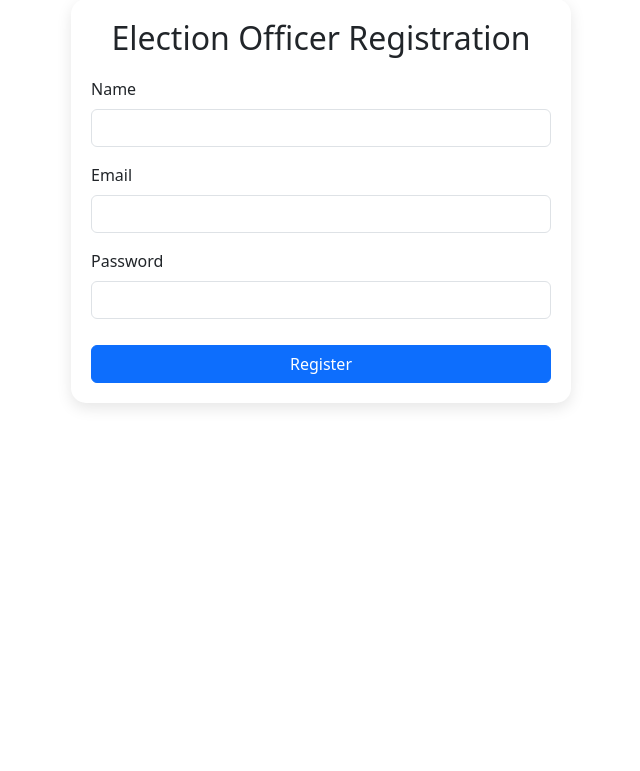
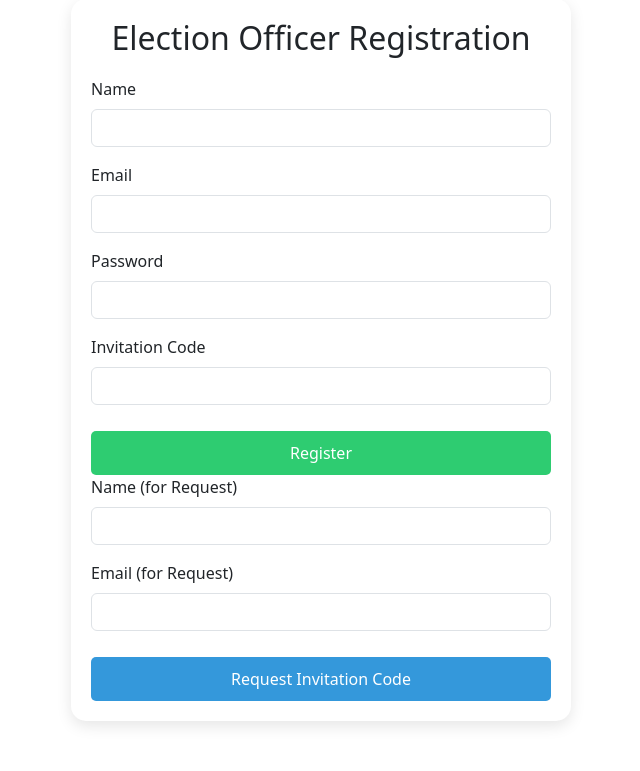
Before and after one commit to Natnaelwa7/evotingdeployment, a Flask app: page /eadmin/register in a window 1280 px wide. Shown: the part 51-822 px from the top of the page, without its empty margins (319-959 px from the left). Before the commit the page ends 459 px from the top, so only its background shows below. Run offline with Flask 3, Linux system fonts and the light colour scheme; some libraries are stand-ins or nearby versions.

Commit message:
Update eadmin_register.html

```diff
--- a/templates/eadmin_register.html
+++ b/templates/eadmin_register.html
@@ -12,6 +12,7 @@
     }
     h2 {
         margin-bottom: 20px;
+        text-align: center;
     }
     .alert {
         padding: 10px;
@@ -28,21 +29,56 @@
         color: #721c24;
         border: 1px solid #f5c6cb;
     }
+    .alert-warning {
+        background-color: #fff3cd;
+        color: #856404;
+        border: 1px solid #ffeeba;
+    }
     .btn-custom {
         width: 100%;
+        padding: 10px;
         margin-top: 10px;
+        background-color: #2ecc71;
+        color: white;
+        border: none;
+        border-radius: 5px;
+        cursor: pointer;
+        transition: 0.3s;
+    }
+    .btn-custom:hover {
+        background-color: #27ae60;
+    }
+    .btn-request {
+        width: 100%;
+        padding: 10px;
+        margin-top: 10px;
+        background-color: #3498db;
+        color: white;
+        border: none;
+        border-radius: 5px;
+        cursor: pointer;
+        transition: 0.3s;
+    }
+    .btn-request:hover {
+        background-color: #2980b9;
     }
 </style>
 
 <div class="container register-container">
-    <h2 class="text-center">Election Officer Registration</h2>
+    <h2>Election Officer Registration</h2>
 
     <!-- Flash Messages -->
-    {% for category, message in get_flashed_messages(with_categories=true) %}
-        <div class="alert {{ 'alert-' + category }}">{{ message }}</div>
-    {% endfor %}
+    {% with messages = get_flashed_messages(with_categories=true) %}
+        {% if messages %}
+            {% for category, message in messages %}
+                <div class="alert alert-{{ category }}">{{ message }}</div>
+            {% endfor %}
+        {% endif %}
+    {% endwith %}
 
-    <form method="POST">
+    <!-- Registration Form -->
+    <form method="POST" action="{{ url_for('eadmin_register') }}">
+        <input type="hidden" name="action" value="register">
         <div class="mb-3">
             <label class="form-label">Name</label>
             <input type="text" name="name" class="form-control" required>
@@ -55,7 +91,25 @@
             <label class="form-label">Password</label>
             <input type="password" name="password" class="form-control" required>
         </div>
-        <button type="submit" class="btn btn-primary btn-custom">Register</button>
+        <div class="mb-3">
+            <label class="form-label">Invitation Code</label>
+            <input type="text" name="invitation_code" class="form-control" required>
+        </div>
+        <button type="submit" class="btn-custom">Register</button>
+    </form>
+
+    <!-- Request Invitation Form -->
+    <form method="POST" action="{{ url_for('eadmin_register') }}">
+        <input type="hidden" name="action" value="request_invite">
+        <div class="mb-3">
+            <label class="form-label">Name (for Request)</label>
+            <input type="text" name="name" class="form-control" required>
+        </div>
+        <div class="mb-3">
+            <label class="form-label">Email (for Request)</label>
+            <input type="email" name="email" class="form-control" required>
+        </div>
+        <button type="submit" class="btn-request">Request Invitation Code</button>
     </form>
 </div>
 
```
